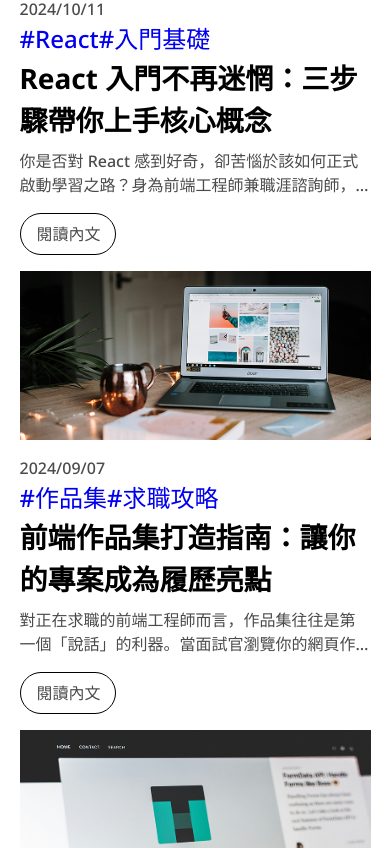
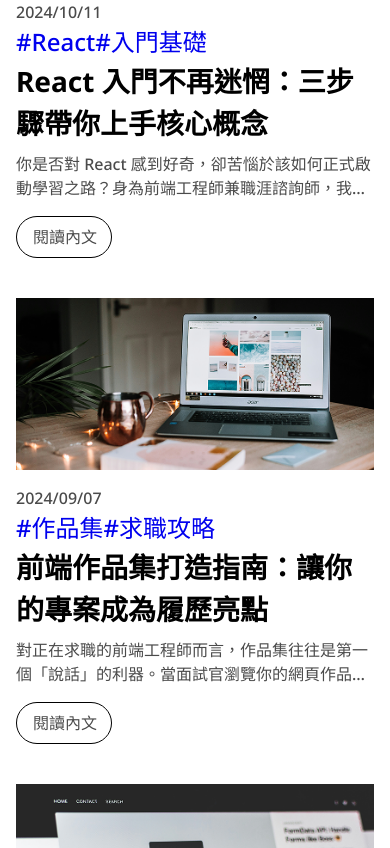
Before and after one commit to MIN82814/Flex-blog, a plain HTML site: page index.html in a window 390 px wide. Shown: the part 228-1076 px from the top of the page. Drawn offline with Linux system fonts and the light colour scheme.

Commit message:
Flex 切版任務 - 部落格文章卡片設計

```diff
--- /dev/null
+++ b/css/all.css
@@ -0,0 +1,2 @@
+@import url(reset.css);
+@import url(style.css);
--- /dev/null
+++ b/css/reset.css
@@ -0,0 +1,140 @@
+/* http://meyerweb.com/eric/tools/css/reset/
+   v2.0 | 20110126
+   License: none (public domain)
+*/
+html,
+body,
+div,
+span,
+applet,
+object,
+iframe,
+h1,
+h2,
+h3,
+h4,
+h5,
+h6,
+p,
+blockquote,
+pre,
+a,
+abbr,
+acronym,
+address,
+big,
+cite,
+code,
+del,
+dfn,
+em,
+img,
+ins,
+kbd,
+q,
+s,
+samp,
+small,
+strike,
+strong,
+sub,
+sup,
+tt,
+var,
+b,
+u,
+i,
+center,
+dl,
+dt,
+dd,
+ol,
+ul,
+li,
+fieldset,
+form,
+label,
+legend,
+table,
+caption,
+tbody,
+tfoot,
+thead,
+tr,
+th,
+td,
+article,
+aside,
+canvas,
+details,
+embed,
+figure,
+figcaption,
+footer,
+header,
+hgroup,
+menu,
+nav,
+output,
+ruby,
+section,
+summary,
+time,
+mark,
+audio,
+video {
+  margin: 0;
+  padding: 0;
+  border: 0;
+  font-size: 100%;
+  font: inherit;
+  vertical-align: baseline;
+}
+
+/* HTML5 display-role reset for older browsers */
+article,
+aside,
+details,
+figcaption,
+figure,
+footer,
+header,
+hgroup,
+menu,
+nav,
+section {
+  display: block;
+}
+
+body {
+  line-height: 1;
+}
+
+ol,
+ul {
+  list-style: none;
+}
+
+blockquote,
+q {
+  quotes: none;
+}
+
+blockquote:before,
+blockquote:after,
+q:before,
+q:after {
+  content: "";
+  content: none;
+}
+
+table {
+  border-collapse: collapse;
+  border-spacing: 0;
+}
+
+*,
+*::before,
+*::after {
+  box-sizing: border-box;
+}
--- a/css/style.css
+++ b/css/style.css
@@ -1,109 +1,70 @@
-/* http://meyerweb.com/eric/tools/css/reset/
-   v2.0 | 20110126
-   License: none (public domain)
-*/
-html, body, div, span, applet, object, iframe,
-h1, h2, h3, h4, h5, h6, p, blockquote, pre,
-a, abbr, acronym, address, big, cite, code,
-del, dfn, em, img, ins, kbd, q, s, samp,
-small, strike, strong, sub, sup, tt, var,
-b, u, i, center,
-dl, dt, dd, ol, ul, li,
-fieldset, form, label, legend,
-table, caption, tbody, tfoot, thead, tr, th, td,
-article, aside, canvas, details, embed,
-figure, figcaption, footer, header, hgroup,
-menu, nav, output, ruby, section, summary,
-time, mark, audio, video {
-  margin: 0;
-  padding: 0;
-  border: 0;
-  font-size: 100%;
-  font: inherit;
-  vertical-align: baseline;
-}
-
-/* HTML5 display-role reset for older browsers */
-article, aside, details, figcaption, figure,
-footer, header, hgroup, menu, nav, section {
-  display: block;
-}
-
 body {
-  line-height: 1;
-}
-
-ol, ul {
-  list-style: none;
-}
-
-blockquote, q {
-  quotes: none;
-}
-
-blockquote:before, blockquote:after,
-q:before, q:after {
-  content: "";
-  content: none;
-}
-
-table {
-  border-collapse: collapse;
-  border-spacing: 0;
-}
-*,*::before,*::after{
-    box-sizing: border-box;}
-
-    body{
-      color:#4B4B4B;
+  color: #4B4B4B;
   line-height: 1.5;
   font-family: "Noto Sans", sans-serif;
   font-weight: 500;
 }
+
 img {
   width: 100%;
   height: auto;
   display: block;
 
 }
-    a{text-decoration: none;
-      display:inline-block;
+
+a {
+  text-decoration: none;
+  display: inline-block;
 }
-    .blue{color:#0027D5;}
-    .fs-3{font-size: 24px;}
-    .fs-4{font-size: 28px;}
 
-    .blog .content{margin: 16px 0;}
+.blue {
+  color: #0027D5;
+}
 
-    .blog{
+.fs-3 {
+  font-size: 24px;
+}
+
+.fs-4 {
+  font-size: 28px;
+}
+
+.blog {
   display: flex;
   flex-wrap: wrap;
   max-width: 1296px;
   margin: 40px auto;
-      gap:80px 24px;
+  gap: 80px 24px;
 }
 
-    .blog li{
+.blog .content {
+  margin: 16px 0;
+}
+
+.blog li {
   flex: 1 1 calc((100% - 48px) / 3);
   max-width: calc((100% - 48px) / 3);
 }
-    .date{
+
+.date {
   margin-bottom: 4px;
 }
 
-    .blog .title{
+.blog .title {
   font-weight: 700;
-      color:#000000;
+  color: #000000;
   padding-bottom: 8px;
 }
-    .blog p{
+
+.blog p {
   display: -webkit-box;
   -webkit-box-orient: vertical;
-      -webkit-line-clamp:2;
+  -webkit-line-clamp: 2;
   overflow: hidden;
 }
 
-    .blog-read a{ border-radius: 40px;
+.blog-read a {
+  border-radius: 40px;
   border: 1px solid #000000;
   padding: 8px 16px;
   width: 96px;
@@ -112,31 +73,37 @@ table {
   text-align: center;
 }
 
-    .blog-read a:hover{
-      background-color:#000000;
+.blog-read a:hover {
+  background-color: #000000;
   border: none;
-      color: white;}
-    .blog-tag{
+  color: white;
+}
+
+.blog-tag {
   display: flex;
-      align-items: center;}
+  align-items: center;
+}
 
-    .blog-tag .badge{
+.blog-tag .badge {
   padding: 6px 12px;
-      display:inline-block;
+  display: inline-block;
   border-radius: 40px;
-      background:#0027D5;
-      color:#fff;
+  background: #0027D5;
+  color: #fff;
   font-size: 16px;
   margin-left: 8px;
   text-align: center;
 }
 
-    @media screen and (max-width:768px){
-      .blog{
-        max-width: 90%;
-        gap: 16px 0 ;
+@media screen and (max-width:768px) {
+  .blog {
+    max-width: 100%;
+    gap: 40px 0;
+    padding: 0 16px;
+
   }
-      .blog li{
+
+  .blog li {
     flex: 0 0 100%;
     max-width: 100%;
   }
--- a/index.html
+++ b/index.html
@@ -1,5 +1,5 @@
 <!DOCTYPE html>
-<html lang="en">
+<html lang="zh-TW">
   <head>
     <meta charset="UTF-8" />
     <meta name="viewport" content="width=device-width, initial-scale=1.0" />
@@ -10,7 +10,7 @@
       href="https://fonts.googleapis.com/css2?family=Noto+Sans+TC:wght@100..900&family=Noto+Sans:ital,wght@0,100..900;1,100..900&display=swap"
       rel="stylesheet"
     />
-    <link rel="stylesheet" href="css/style.css" />
+    <link rel="stylesheet" href="css/all.css" />
   </head>
   <body>
     <ul class="blog">
```
Lines whose indentation alone changed are shown as unchanged.
